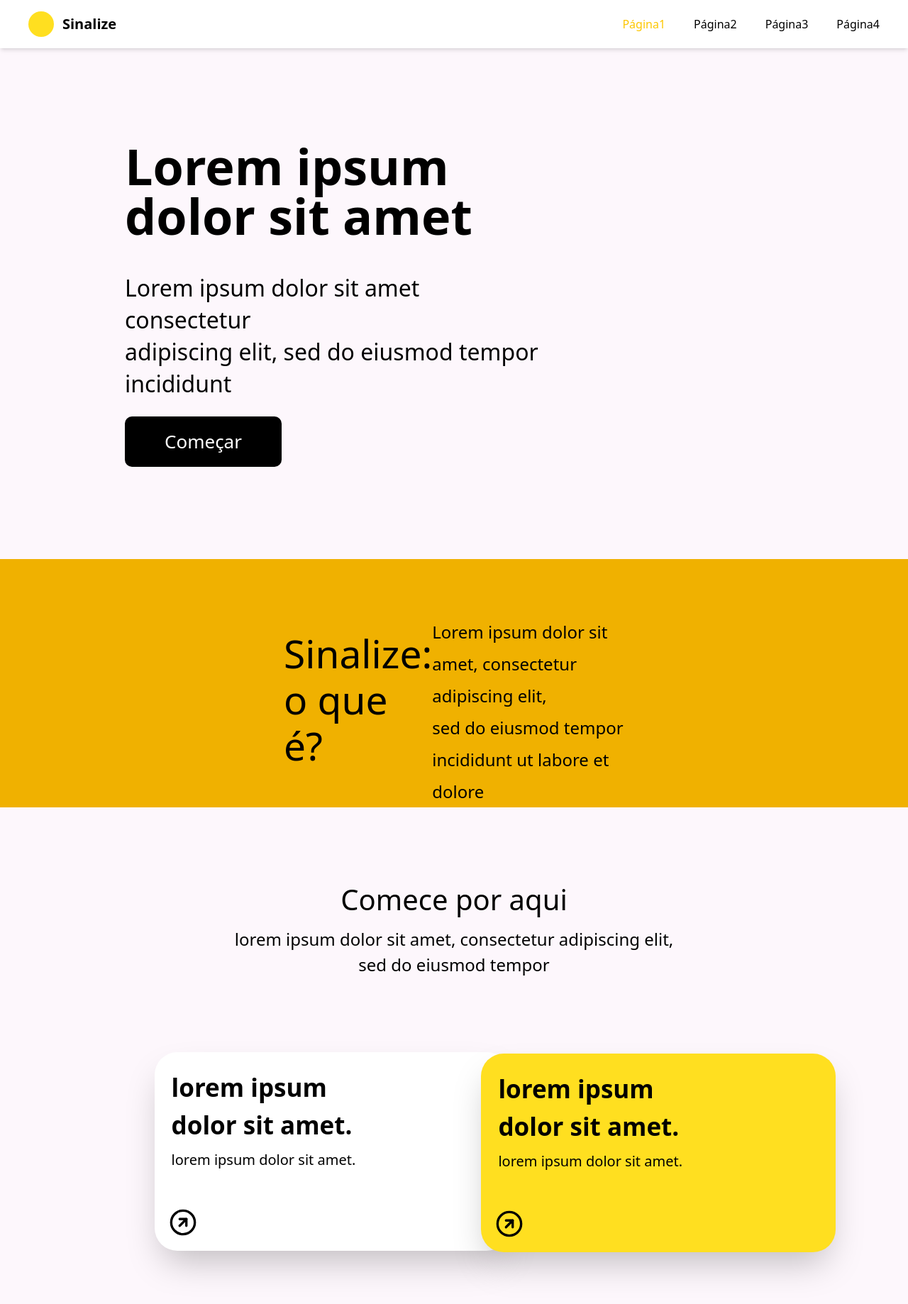
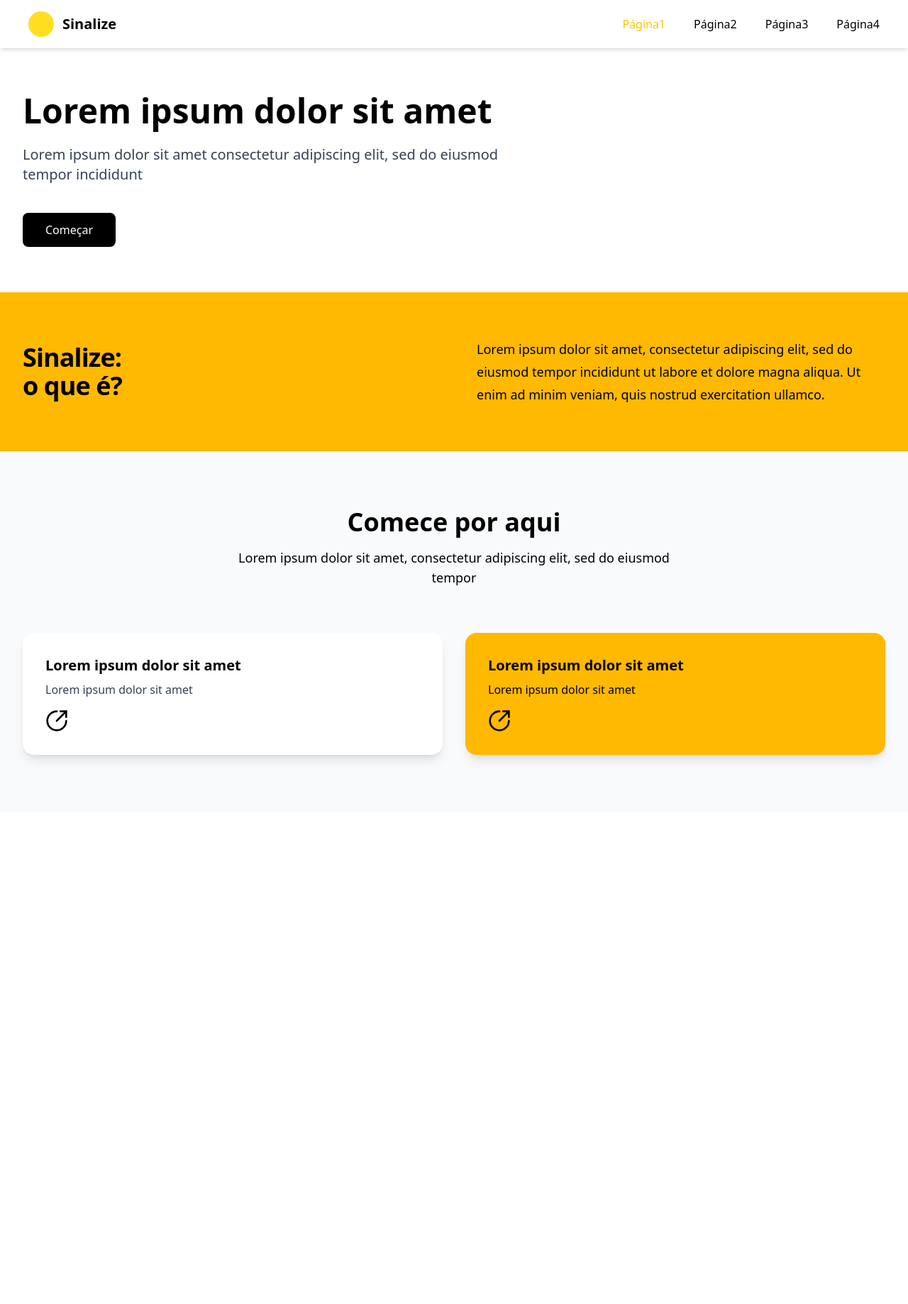
Before and after one commit to Alexandrediasss/Sinalize-Frontend, a React (Vite) app: page / in a window 1280 px wide. Shown: the whole page at 71% size. After the commit the page ends 1144 px from the top, so only its background shows below. Built offline with nearby package versions, Linux system fonts and the light colour scheme.

Commit message:
Ajeitando interface

```diff
--- a/package.json
+++ b/package.json
@@ -1,5 +1,4 @@
 {
-  "homepage": "https://Alexandrediasss.github.io/Sinalize-Frontend/",
   "name": "sinalize-frontend",
   "private": true,
   "version": "0.0.0",
--- a/src/components/HomePage/home.jsx
+++ /dev/null
@@ -1,27 +0,0 @@
-function Home(){
-    return (
-
-    <section className="w-screen h-180 bg-[#fdf7fc]">
-      <div className="flex flex-col justify-center h-[calc(100vh-80px)] px-10">
-        <div className="max-w-xl ml-14 ">
-          <h1 className="text-black text-[70px] leading-[70px] font-bold mb-6 w-[700px] h-[200px] ml-[80px]">
-            Lorem ipsum <br />
-            dolor sit amet
-          </h1>
-          <p className="text-[32px] text-black mb-6 leading-[45px] w-[600px] h-[180px] ml-[80px] mt-[-40px]">
-            Lorem ipsum dolor sit amet consectetur <br />
-            adipiscing elit, sed do
-            eiusmod tempor <br />
-            incididunt
-          </p>
-          <button className="bg-black text-white text-[26px] px-14 py-4 ml-[80px]  rounded-[10px] font-medium hover:bg-gray-800 transition">
-            Começar
-          </button>
-        </div>
-      </div>
-    </section>
-
-    )
-}
-
-export default Home;
--- a/src/components/HomePage/sinalize.jsx
+++ /dev/null
@@ -1,22 +0,0 @@
-function Sinalize(){
-    return (
-        <div className="flex justify-between w-screen bg-yellow-500 h-[350px]">
-            <div className ="align-center flex justify-left ml-100 pt-35">
-                <h1 className="text-black text-[55px] mt-[-40px] leading-[65px]">Sinalize: <br />
-                    o que é?
-                </h1>
-            </div>
-
-            <div className ="align-center flex justify-right mr-90 pt-35">
-                <p className="text-[24px] mt-[-60px] leading-[45px] text-black mb-6">
-                    Lorem ipsum dolor sit amet, consectetur adipiscing elit, <br />
-                    sed do eiusmod tempor incididunt ut labore et dolore <br />
-                    magna aliqua. Ut enim ad minim veniam, quis nostrud <br />
-                    exercitation ullamco.
-                </p>
-            </div>
-        </div>
-    )
-}
-
-export default Sinalize;
--- a/src/components/HomePage/startHere.jsx
+++ /dev/null
@@ -1,50 +0,0 @@
-import { ArrowRightCircle } from "lucide-react";
-function StartHere(){
-    return (
-        <section className="absolute w-screen h-175 bg-[#fdf7fc]">
-            <div className="max-w-2xl mx-auto text-center mt-[100px]">
-                <h2 className="text-[40px] font-medium mb-2">
-                    Comece por aqui
-                </h2>
-                <p className="text-[24px]">
-                    lorem ipsum dolor sit amet, consectetur adipiscing elit, <br />
-                    sed do eiusmod tempor
-                </p>
-            </div>
-
-            <div className=" bg-white w-[500px] h-[280px] rounded-4xl shadow-2xl ml-[17%] mt-[105px]">
-                <div className="p-6">
-                    <h2 className="text-[35px] font-bold mb-2">
-                    lorem ipsum <br />
-                    dolor sit amet.
-                </h2>
-                <p className="mb-4 text-[20px]">
-                    lorem ipsum dolor sit amet.
-                </p>
-                </div>
-
-                <div className="ml-[20px] w-10 h-10 flex items-center justify-center">
-                    <ArrowRightCircle className="w-10 h-10 -rotate-45 mb-[-25px]" />
-                </div>
-            </div>
-
-            <div className="bg-yellow-300 w-[500px] h-[280px] rounded-4xl shadow-2xl ml-[53%] mt-[-278px]">
-                <div className="p-6">
-                    <h2 className="text-[35px] font-bold mb-2">
-                    lorem ipsum <br />
-                    dolor sit amet.
-                </h2>
-                <p className="mb-4 text-[20px]">
-                    lorem ipsum dolor sit amet.
-                </p>
-                </div>
-
-                <div className="ml-[20px] w-10 h-10 flex items-center justify-center">
-                    <ArrowRightCircle className="w-10 h-10 -rotate-45 mb-[-25px]" />
-                </div>
-            </div>
-        </section>
-    );
-}
-
-export default StartHere;
--- a/src/view/Home/App.jsx
+++ b/src/view/Home/App.jsx
@@ -1,7 +1,7 @@
 import './App.css'
-import Home from '../../components/HomePage/home'
-import Sinalize from '../../components/HomePage/sinalize'
-import StartHere from '../../components/HomePage/startHere'
+import Home from './components/home'
+import Sinalize from './components/sinalize'
+import StartHere from './components/startHere'
 
 function App() {
 
--- /dev/null
+++ b/src/view/Home/components/home.jsx
@@ -0,0 +1,23 @@
+function Home() {
+  return (
+    <div className="flex items-start justify-start py-16 px-4 sm:px-6 lg:px-8">
+      <div className="max-w-2xl w-full">
+        <div className="flex flex-col space-y-6">
+          <h1 className="text-black font-bold text-4xl sm:text-5xl">
+            Lorem ipsum dolor sit amet
+          </h1>
+          <p className="text-gray-700 text-lg sm:text-xl">
+            Lorem ipsum dolor sit amet consectetur adipiscing elit, sed do eiusmod tempor incididunt
+          </p>
+          <div className="pt-4">
+            <button className="bg-black text-white rounded-lg font-medium hover:bg-gray-800 cursor-pointer px-8 py-3 w-fit">
+              Começar
+            </button>
+          </div>
+        </div>
+      </div>
+    </div>
+  )
+}
+
+export default Home
--- /dev/null
+++ b/src/view/Home/components/sinalize.jsx
@@ -0,0 +1,25 @@
+function Sinalize() {
+  return (
+    <div className="bg-amber-400">
+      <div className="mx-auto max-w-7xl px-4 py-16 sm:px-6 lg:px-8">
+        <div className="grid grid-cols-1 md:grid-cols-2 gap-16 items-center">
+          <div>
+            <h2 className="text-3xl font-bold tracking-tight sm:text-4xl">
+              Sinalize: <br /> o que é?
+            </h2>
+          </div>
+          <div>
+            <p className="text-lg leading-8">
+              Lorem ipsum dolor sit amet, consectetur adipiscing elit,
+              sed do eiusmod tempor incididunt ut labore et dolore
+              magna aliqua. Ut enim ad minim veniam, quis nostrud
+              exercitation ullamco.
+            </p>
+          </div>
+        </div>
+      </div>
+    </div>
+  )
+}
+
+export default Sinalize
--- /dev/null
+++ b/src/view/Home/components/startHere.jsx
@@ -0,0 +1,48 @@
+import { CircleArrowOutUpRight } from "lucide-react"
+
+function StartHere() {
+    return (
+        <section className="bg-slate-50 py-20 px-4 sm:px-6 lg:px-8">
+            <div className="mx-auto max-w-7xl">
+                <div className="text-center">
+                    <h2 className="text-3xl font-bold tracking-tigh sm:text-4xl">
+                        Comece por aqui
+                    </h2>
+                    <p className="mt-4 max-w-2xl mx-auto text-lg leading-">
+                        Lorem ipsum dolor sit amet, consectetur adipiscing elit, sed do eiusmod tempor
+                    </p>
+                </div>
+                <div className="mt-16 grid grid-cols-1 gap-8 md:grid-cols-2">
+                    <div className="flex flex-col justify-between rounded-2xl bg-white p-8 shadow-lg">
+                        <div>
+                            <h3 className="text-xl font-bold">
+                                Lorem ipsum dolor sit amet
+                            </h3>
+                            <p className="mt-2 text-base text-gray-700">
+                                Lorem ipsum dolor sit amet
+                            </p>
+                        </div>
+                        <div className="self-start pt-4">
+                            <CircleArrowOutUpRight className="h-8 w-8" />
+                        </div>
+                    </div>
+                    <div className="flex flex-col justify-between rounded-2xl bg-amber-400 p-8 shadow-lg">
+                        <div>
+                            <h3 className="text-xl font-bold">
+                                Lorem ipsum dolor sit amet
+                            </h3>
+                            <p className="mt-2 text-base">
+                                Lorem ipsum dolor sit amet
+                            </p>
+                        </div>
+                        <div className="self-start pt-4">
+                            <CircleArrowOutUpRight className="h-8 w-8 " />
+                        </div>
+                    </div>
+                </div>
+            </div>
+        </section>
+    )
+}
+
+export default StartHere
```
